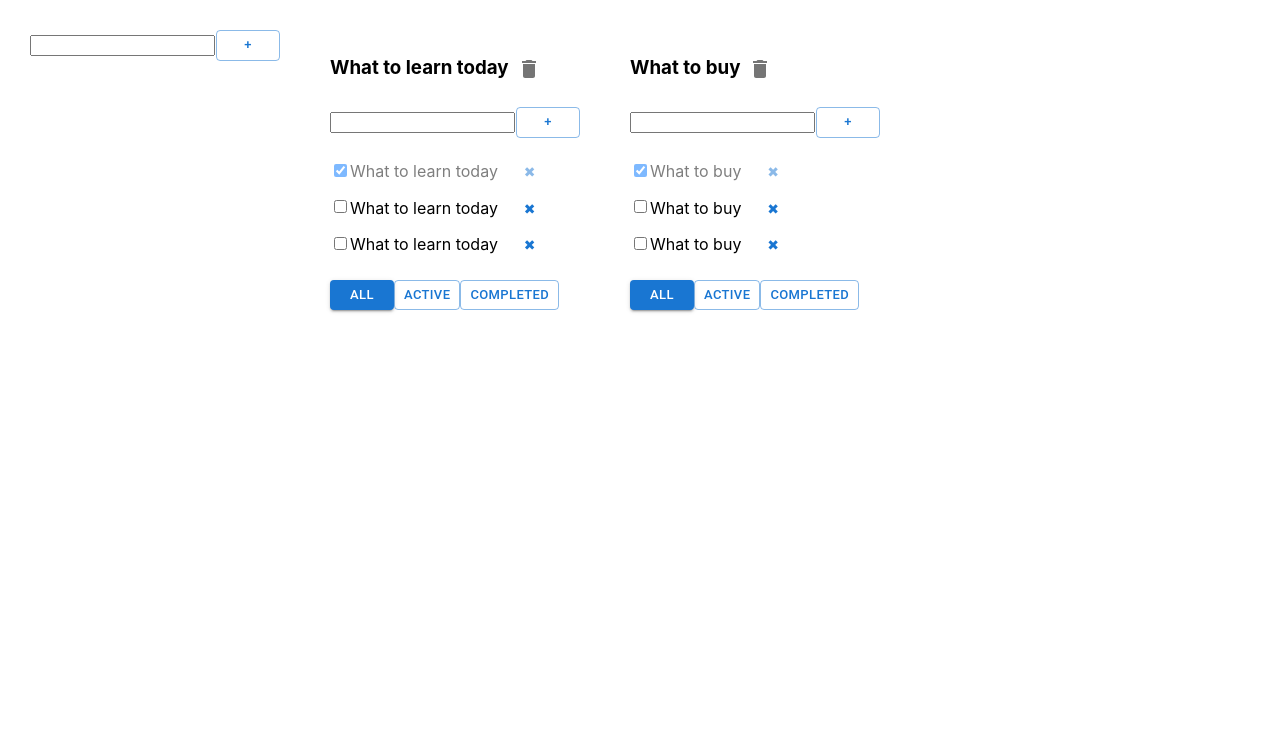
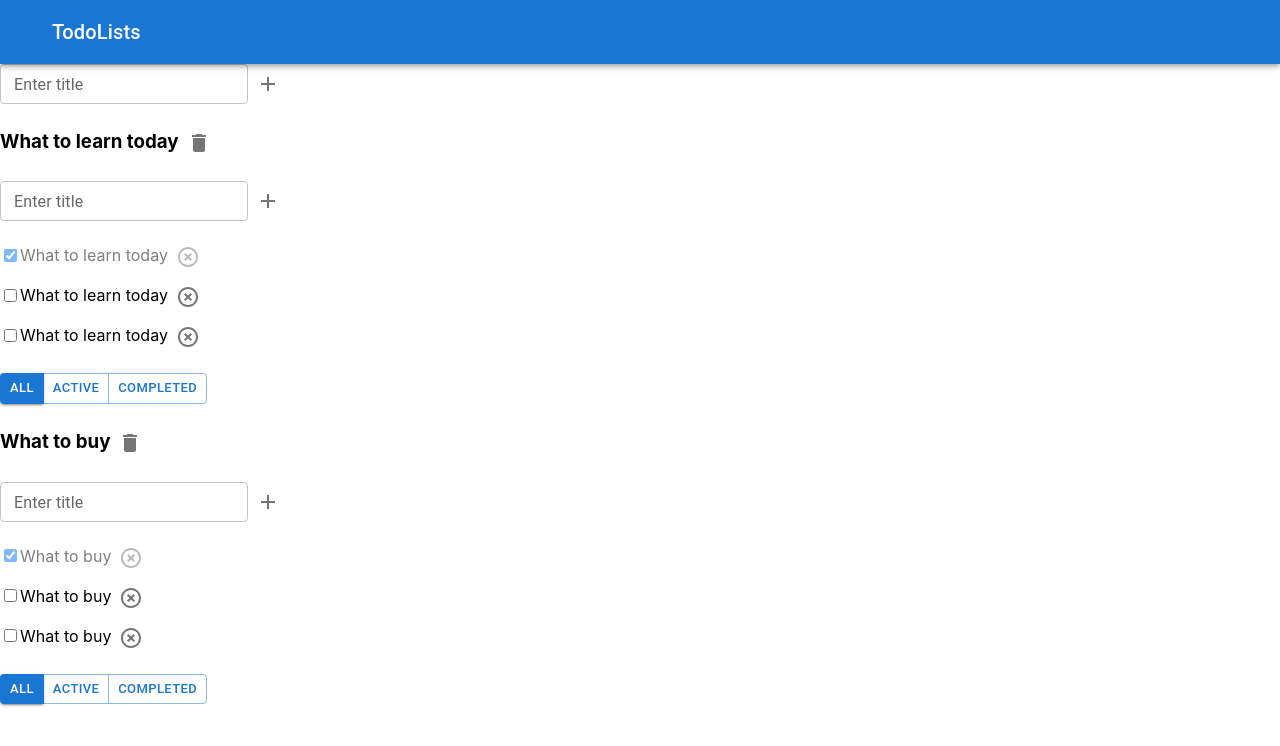
Before and after one commit to kravchanton/todov2, a React (Create React App) app: page / in a window 1280 px wide. Shown: the top 746 px of the page. Built offline with nearby package versions, Linux system fonts and the light colour scheme.

Commit message:
adding appbar

```diff
--- a/src/AddItemForm.tsx
+++ b/src/AddItemForm.tsx
@@ -1,6 +1,7 @@
 import Button from "@mui/material/Button";
 import React, {ChangeEvent, KeyboardEvent, useState} from "react";
-
+import {IconButton, TextField} from "@mui/material";
+import AddIcon from '@mui/icons-material/Add';
 
 type addItemFormType = {
     addItem: (title: string) => void
@@ -34,15 +35,23 @@ export const AddItemForm = (props: addItemFormType) => {
 
     return (
         <div>
-            <input value={title}
-                   onChange={onChangeHandler}
+            <TextField
+                error={!!error}
+                id="outlined-basic"
+                label={error ? 'Title is required' : 'Enter title'}
+                variant="outlined"
+                value={title}
+                onChange={onChangeHandler}
+                onKeyDown={onKeyDownAddTask}
+                size="small"
 
-                   onKeyDown={onKeyDownAddTask}
-                   className={error ? 'error' : ''}
             />
-            <Button variant="outlined" size="small" sx={{ml: "1px"}} onClick={addItem}>+</Button>
 
-            {error && <div className={'error-message'}>{error}</div>}
+
+            <IconButton aria-label="Add" sx={{"&:hover":{color: "blue"}}} onClick={addItem}>
+                <AddIcon/>
+            </IconButton>
+
         </div>
     )
 }
--- a/src/App.css
+++ b/src/App.css
@@ -1,12 +1,4 @@
-.App {
-  padding: 30px;
-  display: flex;
-}
-.error {
-  border: red 1px solid;
-  outline:none
 
-}
 
 ul {
   padding-left: 0;
@@ -14,16 +6,12 @@ ul {
 li {
   list-style-type: none;
 }
+
 .is-done {
   opacity: 0.5;
 }
-.active-filter {
-  background-color: aquamarine;
-}
 
-.error-message {
-  color: red;
-}
+
 
 .App > div {
   margin-right: 50px;
--- a/src/App.tsx
+++ b/src/App.tsx
@@ -3,6 +3,7 @@ import './App.css';
 import {TodoList} from "./TodoList";
 import {v1} from "uuid";
 import {AddItemForm} from "./AddItemForm";
+import {AppBar, IconButton, Menu, Toolbar, Typography} from "@mui/material";
 
 
 
@@ -87,6 +88,21 @@ function App() {
 
     return (
         <div className="App">
+            <AppBar position="static">
+                <Toolbar>
+                    <IconButton
+                        size="large"
+                        edge="start"
+                        color="inherit"
+                        aria-label="menu"
+                        sx={{ mr: 2 }}
+                    >
+                    </IconButton>
+                    <Typography variant="h6" component="div" sx={{ flexGrow: 1 }}>
+                        TodoLists
+                    </Typography>
+                </Toolbar>
+            </AppBar>
             <AddItemForm addItem={addTodoList} />
             {
                 todoLists.map(t => {
--- a/src/EditableSpan.tsx
+++ b/src/EditableSpan.tsx
@@ -1,4 +1,5 @@
 import React, {KeyboardEvent, useState} from "react";
+import {TextField} from "@mui/material";
 
 export type EditableSpanType = {
     title: string
@@ -23,12 +24,13 @@ export const EditableSpan = (props: EditableSpanType) => {
     }
 
 
-
     return (
         <>
             {editMode ?
-                <input type="text" value={title} onKeyDown={onKeyDownAddTask} onChange={e => setTitle(e.currentTarget.value)} onBlur={saveChange}
-                       autoFocus={true}/> :
+                <TextField id="standard-basic" variant="standard" value={title} onKeyDown={onKeyDownAddTask}
+                           onChange={e => setTitle(e.currentTarget.value)} onBlur={saveChange}
+                           autoFocus={true}/>
+                :
                 <span onDoubleClick={e => setEditMode(true)}>{title}</span>
             }
 
--- a/src/TodoList.tsx
+++ b/src/TodoList.tsx
@@ -2,8 +2,9 @@ import React, {useState, KeyboardEvent, ChangeEvent} from 'react';
 import {filterValuesType} from "./App";
 import {AddItemForm} from "./AddItemForm";
 import {EditableSpan} from "./EditableSpan";
-import {Button, Checkbox, IconButton} from '@mui/material';
+import {Button, ButtonGroup, Checkbox, IconButton} from '@mui/material';
 import DeleteIcon from '@mui/icons-material/Delete';
+import HighlightOffIcon from '@mui/icons-material/HighlightOff';
 
 
 export type TaskType = {
@@ -38,7 +39,7 @@ export const TodoList = (props: TodoListPropsType) => {
     return (
         <div>
             <h3><EditableSpan title={props.title} changeTitle={changeTodoListTitle}/>
-                <IconButton aria-label="delete"  onClick={() => props.removeTodoList(props.id)}>
+                <IconButton aria-label="delete" sx={{"&:hover":{color: "blue"}}}  onClick={() => props.removeTodoList(props.id)}>
                     <DeleteIcon/>
                 </IconButton>
             </h3>
@@ -60,27 +61,30 @@ export const TodoList = (props: TodoListPropsType) => {
 
                             <input type="checkbox" checked={t.isDone} onChange={changeTaskStatus}/>
                             <EditableSpan title={props.title} changeTitle={changeTaskTitle}/>
-                            <Button onClick={() => props.removeTask(t.id, props.id)}>✖</Button>
+                            <IconButton aria-label="delete" onClick={() => props.removeTask(t.id, props.id)}>
+                                <HighlightOffIcon/>
+                            </IconButton>
+
                         </li>)
                 }) : "Tasks list is empty"}
 
             </ul>
             <div>
+                <ButtonGroup  size="small">
                     <Button
-                    size="small"
                         variant={props.filter === 'all' ? "contained" : "outlined"}
                         onClick={() => props.changeFilter('all', props.id)}>All
                     </Button>
                     <Button
-                    size="small"
                         variant={props.filter === 'active' ? "contained" : "outlined"}
                         onClick={() => props.changeFilter('active', props.id)}>Active
                     </Button>
                     <Button
-                    size="small"
                         variant={props.filter === 'completed' ? "contained" : "outlined"}
                         onClick={() => props.changeFilter('completed', props.id)}>Completed
                     </Button>
+                </ButtonGroup>
+
             </div>
         </div>
     )
```
Lines whose indentation alone changed are shown as unchanged.
